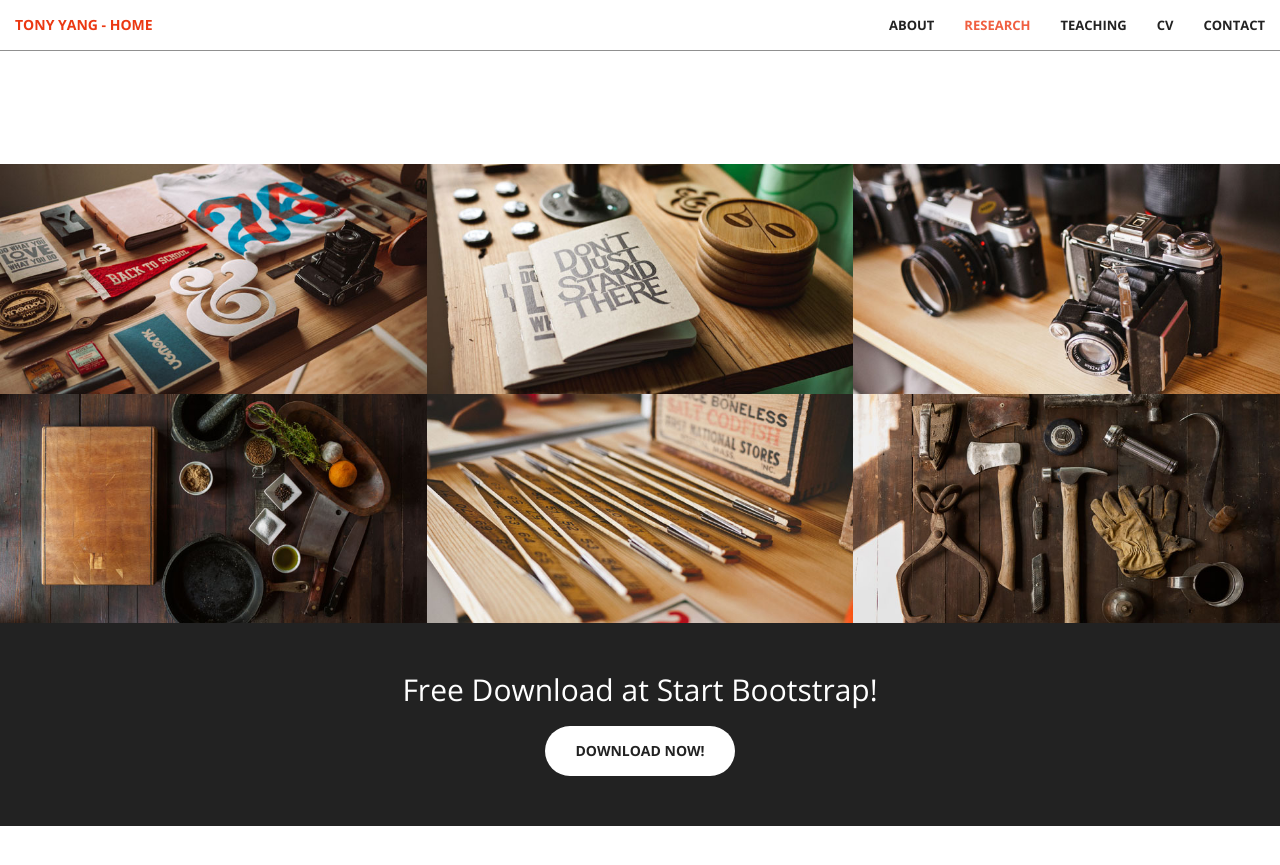
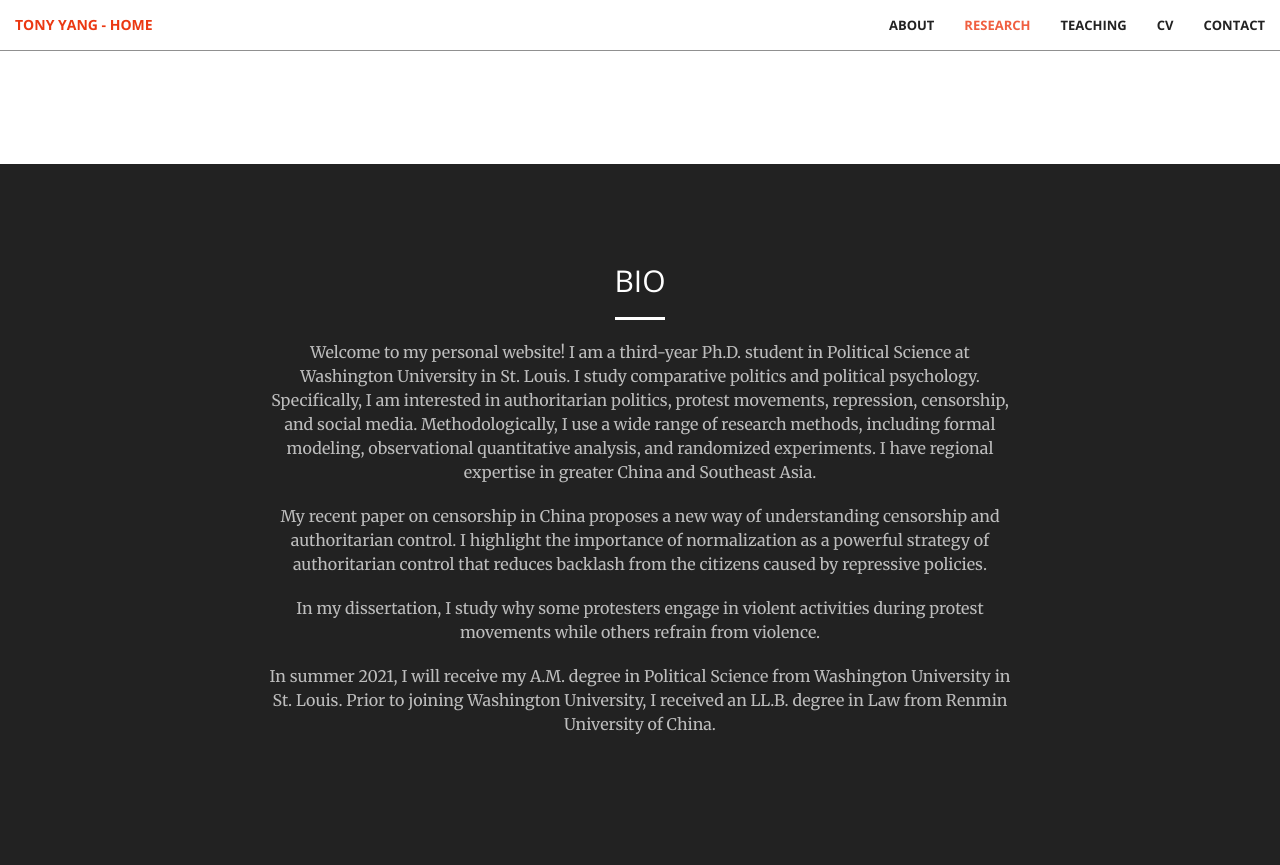
Before and after one commit to tonyhsfz/website, a Jekyll site: the page built from index.html, in a window 1280 px wide and 900 px high, scrolled down 2120 px. Shown: the top 865 px of the window. Built offline with Jekyll 4.4.1, drawn with Linux system fonts in a browser that asks for light colours.

Commit message:
Update portfolio.html

```diff
--- a/_includes/portfolio.html
+++ b/_includes/portfolio.html
@@ -1,95 +1,13 @@
-<section class="no-padding" id="portfolio">
-    <div class="container-fluid">
-        <div class="row no-gutter">
-            <div class="col-lg-4 col-sm-6">
-                <a href="#" class="portfolio-box">
-                    <img src="img/portfolio/1.jpg" class="img-responsive" alt="">
-                    <div class="portfolio-box-caption">
-                        <div class="portfolio-box-caption-content">
-                            <div class="project-category text-faded">
-                                Category
-                            </div>
-                            <div class="project-name">
-                                Project Name
-                            </div>
-                        </div>
-                    </div>
-                </a>
-            </div>
-            <div class="col-lg-4 col-sm-6">
-                <a href="#" class="portfolio-box">
-                    <img src="img/portfolio/2.jpg" class="img-responsive" alt="">
-                    <div class="portfolio-box-caption">
-                        <div class="portfolio-box-caption-content">
-                            <div class="project-category text-faded">
-                                Category
-                            </div>
-                            <div class="project-name">
-                                Project Name
-                            </div>
-                        </div>
-                    </div>
-                </a>
-            </div>
-            <div class="col-lg-4 col-sm-6">
-                <a href="#" class="portfolio-box">
-                    <img src="img/portfolio/3.jpg" class="img-responsive" alt="">
-                    <div class="portfolio-box-caption">
-                        <div class="portfolio-box-caption-content">
-                            <div class="project-category text-faded">
-                                Category
-                            </div>
-                            <div class="project-name">
-                                Project Name
-                            </div>
-                        </div>
-                    </div>
-                </a>
-            </div>
-            <div class="col-lg-4 col-sm-6">
-                <a href="#" class="portfolio-box">
-                    <img src="img/portfolio/4.jpg" class="img-responsive" alt="">
-                    <div class="portfolio-box-caption">
-                        <div class="portfolio-box-caption-content">
-                            <div class="project-category text-faded">
-                                Category
-                            </div>
-                            <div class="project-name">
-                                Project Name
-                            </div>
-                        </div>
-                    </div>
-                </a>
-            </div>
-            <div class="col-lg-4 col-sm-6">
-                <a href="#" class="portfolio-box">
-                    <img src="img/portfolio/5.jpg" class="img-responsive" alt="">
-                    <div class="portfolio-box-caption">
-                        <div class="portfolio-box-caption-content">
-                            <div class="project-category text-faded">
-                                Category
-                            </div>
-                            <div class="project-name">
-                                Project Name
-                            </div>
-                        </div>
-                    </div>
-                </a>
-            </div>
-            <div class="col-lg-4 col-sm-6">
-                <a href="#" class="portfolio-box">
-                    <img src="img/portfolio/6.jpg" class="img-responsive" alt="">
-                    <div class="portfolio-box-caption">
-                        <div class="portfolio-box-caption-content">
-                            <div class="project-category text-faded">
-                                Category
-                            </div>
-                            <div class="project-name">
-                                Project Name
-                            </div>
-                        </div>
-                    </div>
-                </a>
+<section class="bg-dark" id="portfolio">
+    <div class="container">
+        <div class="row">
+            <div class="col-lg-8 col-lg-offset-2 text-center">
+                <h2 class="section-heading">BIO</h2>
+                <hr class="light">
+                <p class="text-faded">Welcome to my personal website! I am a third-year Ph.D. student in Political Science at Washington University in St. Louis. I study comparative politics and political psychology. Specifically, I am interested in authoritarian politics, protest movements, repression, censorship, and social media. Methodologically, I use a wide range of research methods, including formal modeling, observational quantitative analysis, and randomized experiments. I have regional expertise in greater China and Southeast Asia.</p>
+                <p class="text-faded">My recent paper on censorship in China proposes a new way of understanding censorship and authoritarian control. I highlight the importance of normalization as a powerful strategy of authoritarian control that reduces backlash from the citizens caused by repressive policies.</p>
+                <p class="text-faded">In my dissertation, I study why some protesters engage in violent activities during protest movements while others refrain from violence.</p>
+                <p class="text-faded">In summer 2021, I will receive my A.M. degree in Political Science from Washington University in St. Louis. Prior to joining Washington University, I received an LL.B. degree in Law from Renmin University of China.</p>
             </div>
         </div>
     </div>
```
